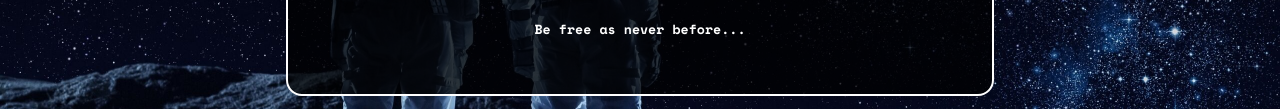
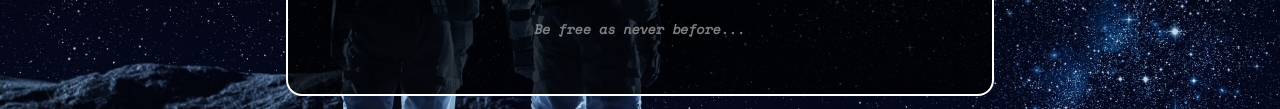
Before and after one commit to sergei-dokshin/CompanyMainPage, a plain HTML site: page index.html in a window 1280 px wide. Shown: the part 512-621 px from the top of the page. Drawn offline with nearby package versions, Linux system fonts and the light colour scheme.

Commit message:
<h5> title style and color

```diff
--- a/css/style.css
+++ b/css/style.css
@@ -106,6 +106,11 @@ main {
 
 .mission h3 {
     font-weight: 400;
+}
+
+.mission h5 {
+    font-style: italic;
+    color: gray;
 }
 
 .title {
```
